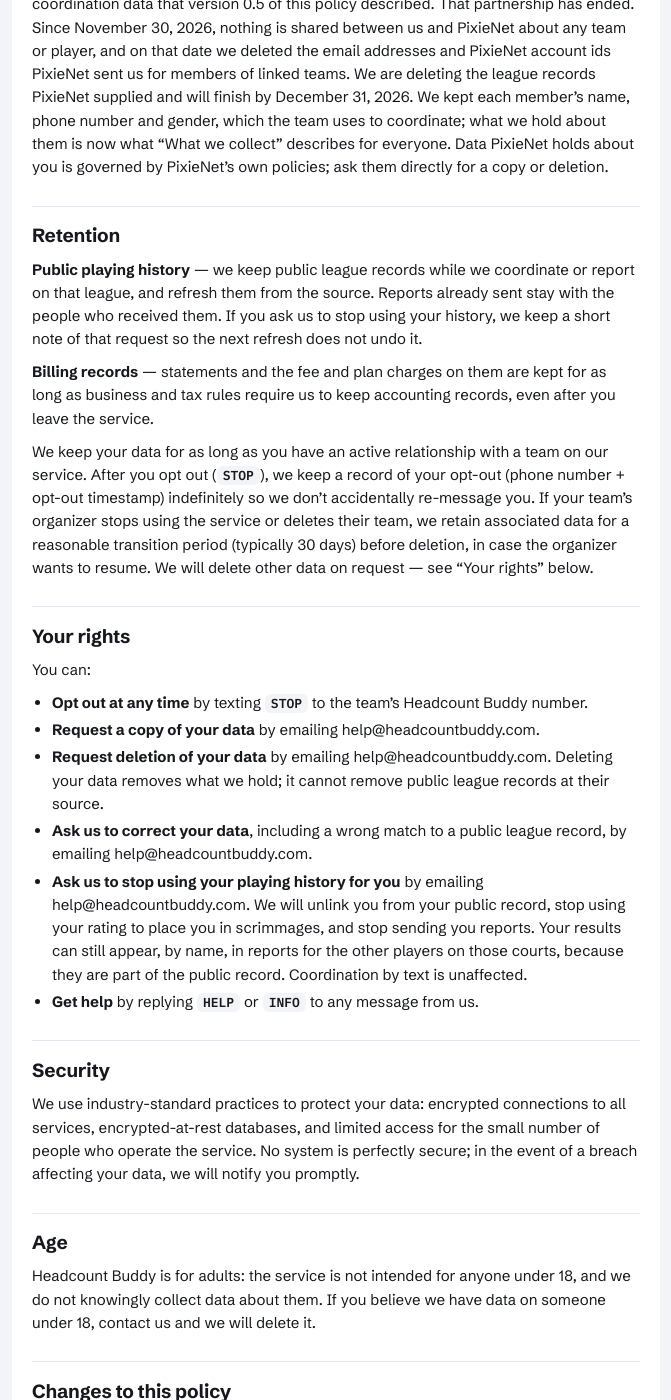
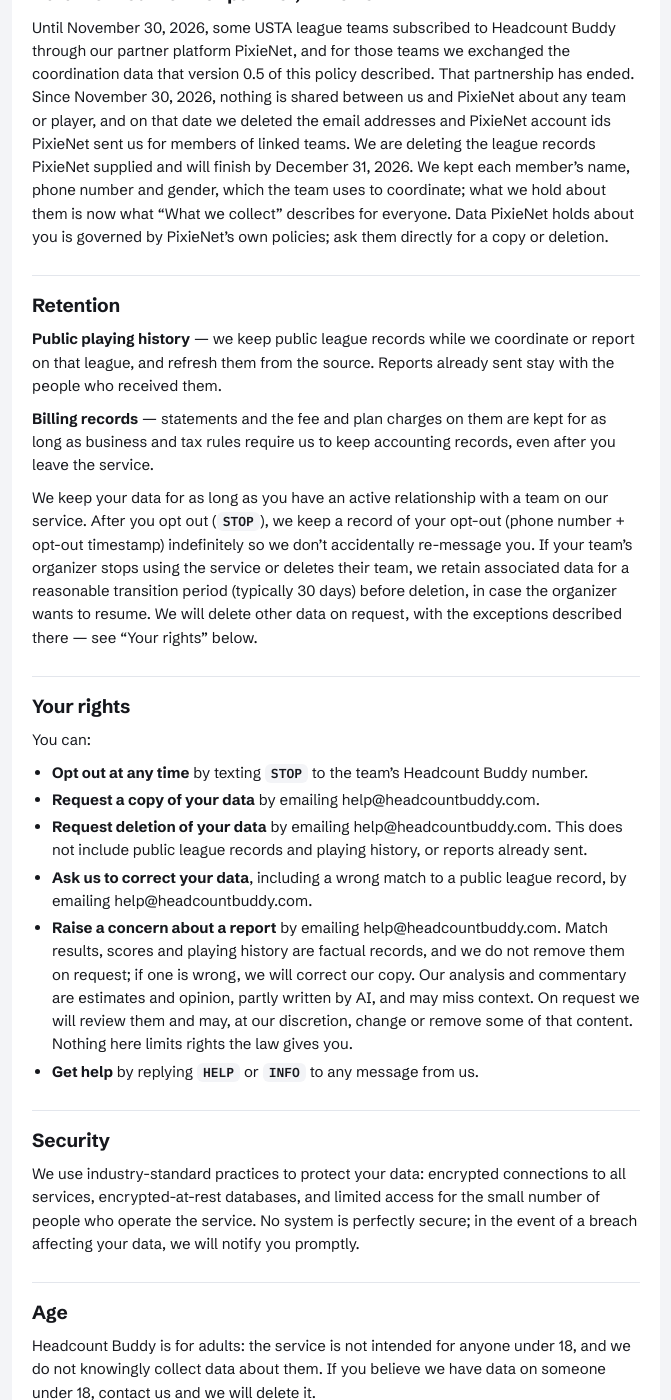
Before and after one commit to hugoaponte/headcount-buddy-web, a Jekyll site: the page built from legal/privacy.md, in a window 1280 px wide and 1400 px high, scrolled down 2798 px. Shown: the whole window, without its empty margins (304-975 px from the left). Built offline with Jekyll 4.4.1, drawn with Linux system fonts in a browser that asks for light colours; some of the changed text lies outside the part shown.

Commit message:
legal: 0.6 DRAFT - playing history is factual record; commentary is opinion, reviewed on request (owner)
Co-Authored-By: Claude Opus 5.5 <noreply@anthropic.com>
Claude-Session: https://claude.ai/code/session_015DEgKNQEi1g13KMBzJeUZ2
Agent: ubuntu-s-droplet4

```diff
--- a/legal/privacy.md
+++ b/legal/privacy.md
@@ -6,7 +6,7 @@ title: Headcount Buddy — privacy policy
 
 **Last updated:** 2026-11-30 · **Version:** 0.6 (this policy and the [terms of service](terms) are versioned together)
 
-**What changed in 0.6:** the PixieNet partnership ended on November 30, 2026; on that date we deleted the member details PixieNet sent us, and we will finish deleting the league records it supplied by December 31, 2026. This policy no longer describes the partnership: its section is replaced by "Data from our former partner, PixieNet", which records what we deleted and what we kept. Nothing else changes.
+**What changed in 0.6:** the PixieNet partnership ended on November 30, 2026; on that date we deleted the member details PixieNet sent us, and we will finish deleting the league records it supplied by December 31, 2026. This policy no longer describes the partnership: its section is replaced by "Data from our former partner, PixieNet", which records what we deleted and what we kept. It also changes how we handle requests about playing history: match results and playing history are factual records that we keep; our analysis and commentary are opinion, and you can ask us to review them. This replaces the earlier option to ask us to stop using your playing history.
 
 **What changed in 0.5:** the PixieNet partnership is ending on November 30, 2026. The section "Teams linked to a partner platform (PixieNet)" says so at the top and stays for the record; from that date no data moves between us and PixieNet about any team, and the deletion described at the end of that section runs from it. Nothing else changes.
 
@@ -67,11 +67,11 @@ Until November 30, 2026, some USTA league teams subscribed to Headcount Buddy th
 
 ## Retention
 
-**Public playing history** — we keep public league records while we coordinate or report on that league, and refresh them from the source. Reports already sent stay with the people who received them. If you ask us to stop using your history, we keep a short note of that request so the next refresh does not undo it.
+**Public playing history** — we keep public league records while we coordinate or report on that league, and refresh them from the source. Reports already sent stay with the people who received them.
 
 **Billing records** — statements and the fee and plan charges on them are kept for as long as business and tax rules require us to keep accounting records, even after you leave the service.
 
-We keep your data for as long as you have an active relationship with a team on our service. After you opt out (`STOP`), we keep a record of your opt-out (phone number + opt-out timestamp) indefinitely so we don't accidentally re-message you. If your team's organizer stops using the service or deletes their team, we retain associated data for a reasonable transition period (typically 30 days) before deletion, in case the organizer wants to resume. We will delete other data on request — see "Your rights" below.
+We keep your data for as long as you have an active relationship with a team on our service. After you opt out (`STOP`), we keep a record of your opt-out (phone number + opt-out timestamp) indefinitely so we don't accidentally re-message you. If your team's organizer stops using the service or deletes their team, we retain associated data for a reasonable transition period (typically 30 days) before deletion, in case the organizer wants to resume. We will delete other data on request, with the exceptions described there — see "Your rights" below.
 
 ## Your rights
 
@@ -79,9 +79,9 @@ You can:
 
 - **Opt out at any time** by texting `STOP` to the team's Headcount Buddy number.
 - **Request a copy of your data** by emailing help@headcountbuddy.com.
-- **Request deletion of your data** by emailing help@headcountbuddy.com. Deleting your data removes what we hold; it cannot remove public league records at their source.
+- **Request deletion of your data** by emailing help@headcountbuddy.com. This does not include public league records and playing history, or reports already sent.
 - **Ask us to correct your data**, including a wrong match to a public league record, by emailing help@headcountbuddy.com.
-- **Ask us to stop using your playing history for you** by emailing help@headcountbuddy.com. We will unlink you from your public record, stop using your rating to place you in scrimmages, and stop sending you reports. Your results can still appear, by name, in reports for the other players on those courts, because they are part of the public record. Coordination by text is unaffected.
+- **Raise a concern about a report** by emailing help@headcountbuddy.com. Match results, scores and playing history are factual records, and we do not remove them on request; if one is wrong, we will correct our copy. Our analysis and commentary are estimates and opinion, partly written by AI, and may miss context. On request we will review them and may, at our discretion, change or remove some of that content. Nothing here limits rights the law gives you.
 - **Get help** by replying `HELP` or `INFO` to any message from us.
 
 ## Security
```
Also changed, not shown: legal/terms.md (+2 -2 lines).
